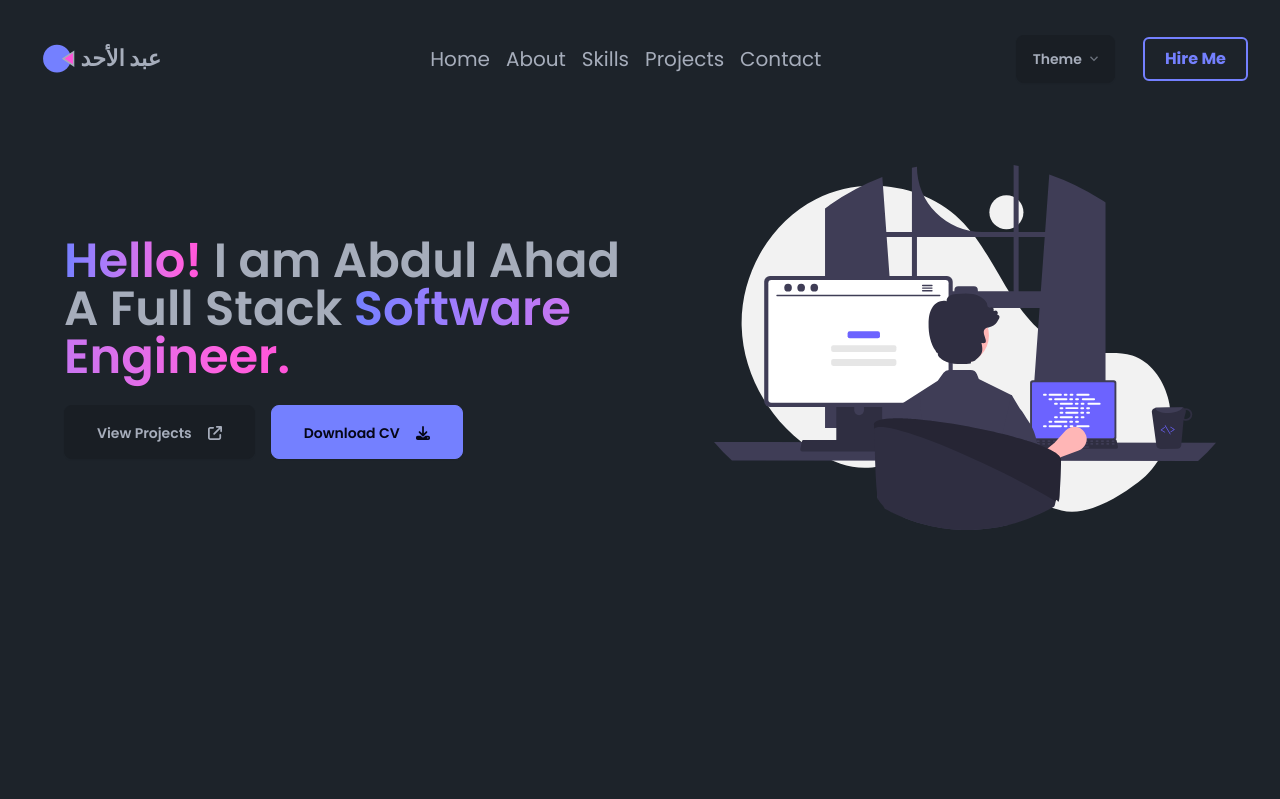
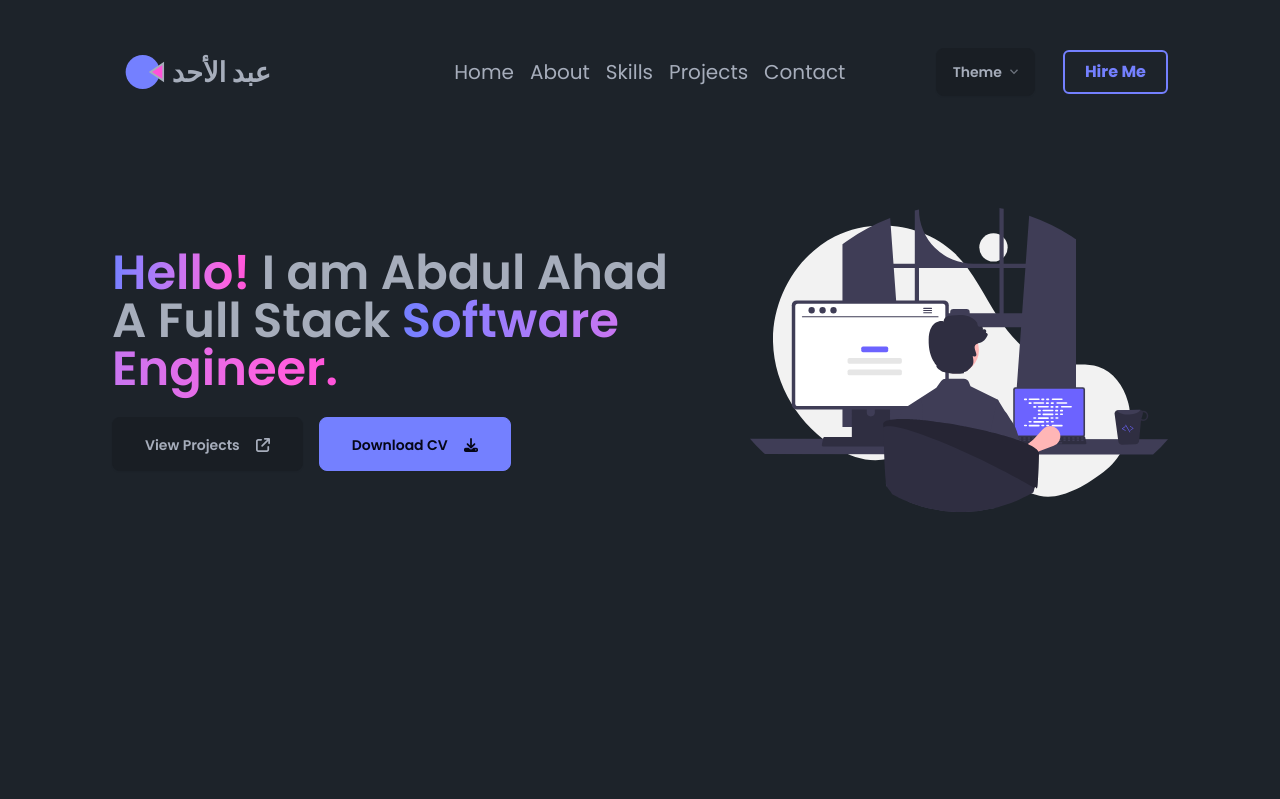
Before and after one commit to flukeyzx/portfolio, a React (Vite) app: page / in a window 1280 px wide. Shown: the top 799 px of the page. Built offline with nearby package versions, Linux system fonts and the light colour scheme.

Commit message:
fix hero

```diff
--- a/src/components/Header.tsx
+++ b/src/components/Header.tsx
@@ -3,13 +3,13 @@ import Logo from "./Logo";
 
 const Header = () => {
   return (
-    <nav className="py-6 px-8">
+    <nav className="py-6 px-8 xl:px-28 lg:px-20">
       <div className="flex justify-between items-center">
         <div className="flex items-center gap-3">
           <Logo />
         </div>
         <div className="flex items-center max-sm:justify-center max-sm:hidden gap-8">
-          <div className="flex gap-4 text-xl cursor-pointer">
+          <div className="flex gap-4 text-xl max-lg:hidden cursor-pointer">
             <a href="#home" className="hover:text-primary">
               Home
             </a>
--- a/src/components/Hero.tsx
+++ b/src/components/Hero.tsx
@@ -12,14 +12,14 @@ const Hero = () => {
       initial="hidden"
       animate="show"
       exit="exit"
-      className="flex flex-col lg:flex-row items-center justify-center gap-12 mt-12 px-4 lg:px-16"
+      className="flex flex-col lg:flex-row items-center justify-center gap-12 mt-16 px-4 xl:px-28 lg:px-20"
     >
       {/* Left Section */}
       <motion.div
         variants={animText}
-        className="flex flex-col gap-6 text-center lg:text-left lg:w-3/5"
+        className="flex flex-col gap-6 text-center lg:text-left"
       >
-        <h1 className="text-3xl xl:text-5xl max-sm:text-3xl font-semibold">
+        <h1 className="xl:text-5xl 2xl:text-6xl text-4xl max-sm:text-3xl font-semibold">
           <span className="gradient-letter">Hello!</span> I am{" "}
           <span className="gradient-letter"></span>Abdul Ahad <br /> A Full
           Stack <span className="gradient-letter">Software Engineer.</span>
--- a/src/components/Logo.tsx
+++ b/src/components/Logo.tsx
@@ -1,6 +1,6 @@
 const Logo = () => {
   return (
-    <div className="h-22 w-52 cursor-pointer">
+    <div className="h-24 w-52 xl:w-64 cursor-pointer">
       <svg
         xmlns="http://www.w3.org/2000/svg"
         viewBox="0 0 300 100"
--- a/tailwind.config.js
+++ b/tailwind.config.js
@@ -1,4 +1,5 @@
 /** @type {import('tailwindcss').Config} */
+import daisyui from "daisyui";
 export default {
   darkMode: "class",
   content: ["./index.html", "./src/**/*.{js,ts,jsx,tsx}"],
@@ -19,5 +20,5 @@ export default {
       "dracula",
     ],
   },
-  plugins: [require("daisyui")],
+  plugins: [daisyui],
 };
```
